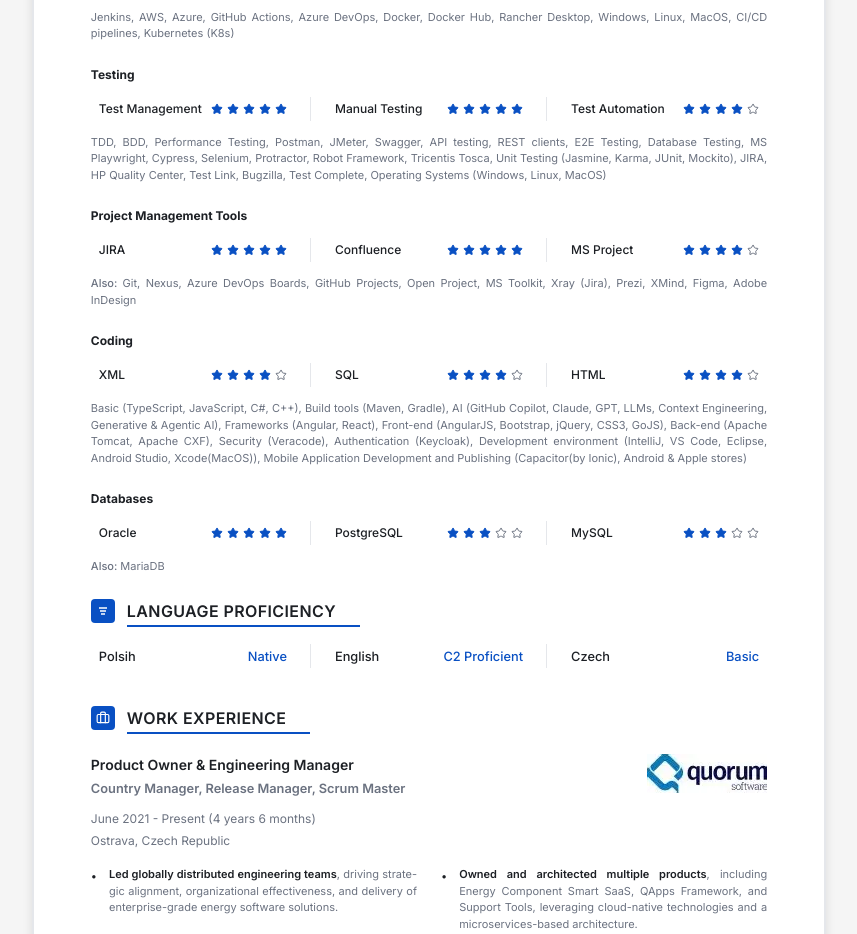
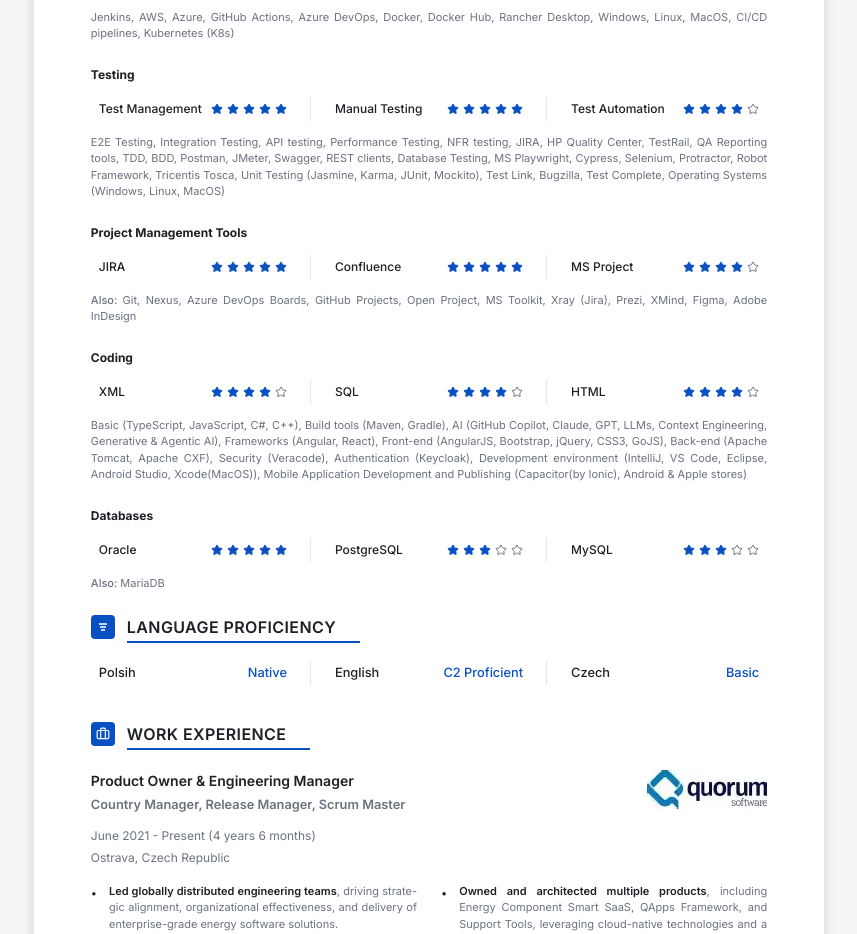
Before and after one commit to banczart/my-cv-website, a React (Vite) app: page / in a window 1280 px wide. Shown: the part 1120-2054 px from the top of the page, without its empty margins (211-1068 px from the left). Built offline with nearby package versions, Linux system fonts and the light colour scheme; the HTML template or start-up script is replaced by a standard one.

Commit message:
adjustments

```diff
--- a/src/components/TechnicalSkills.tsx
+++ b/src/components/TechnicalSkills.tsx
@@ -68,7 +68,7 @@
     { name: "Test Automation", rating: 4 },
   ];
   const additionalTestingAndAutomation = [
-    "TDD", "BDD", "Performance Testing", "Postman", "JMeter", "Swagger", "API testing", "REST clients", "E2E Testing", "Database Testing", "MS Playwright", "Cypress", "Selenium", "Protractor", "Robot Framework", "Tricentis Tosca", "Unit Testing (Jasmine, Karma, JUnit, Mockito)", "JIRA", "HP Quality Center", "Test Link", "Bugzilla", "Test Complete", "Operating Systems (Windows, Linux, MacOS)"
+    "E2E Testing", "Integration Testing", "API testing", "Performance Testing", "NFR testing", "JIRA", "HP Quality Center", "TestRail", "QA Reporting tools","TDD", "BDD", "Postman", "JMeter", "Swagger", "REST clients", "Database Testing", "MS Playwright", "Cypress", "Selenium", "Protractor", "Robot Framework", "Tricentis Tosca", "Unit Testing (Jasmine, Karma, JUnit, Mockito)", "Test Link", "Bugzilla", "Test Complete", "Operating Systems (Windows, Linux, MacOS)"
   ];
 
   const ProjectManagementTools = [
```
